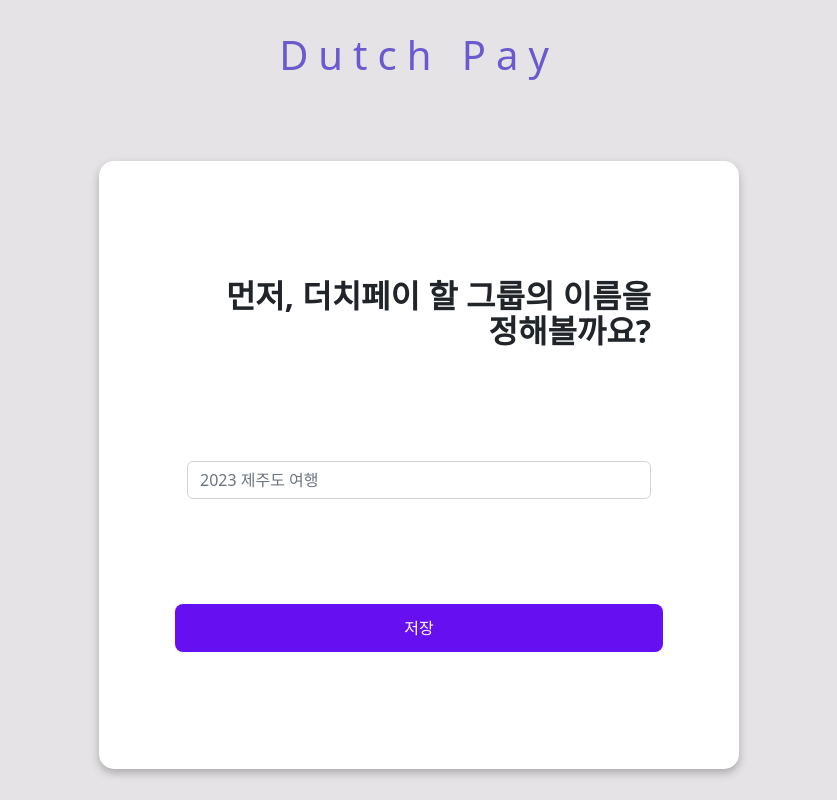
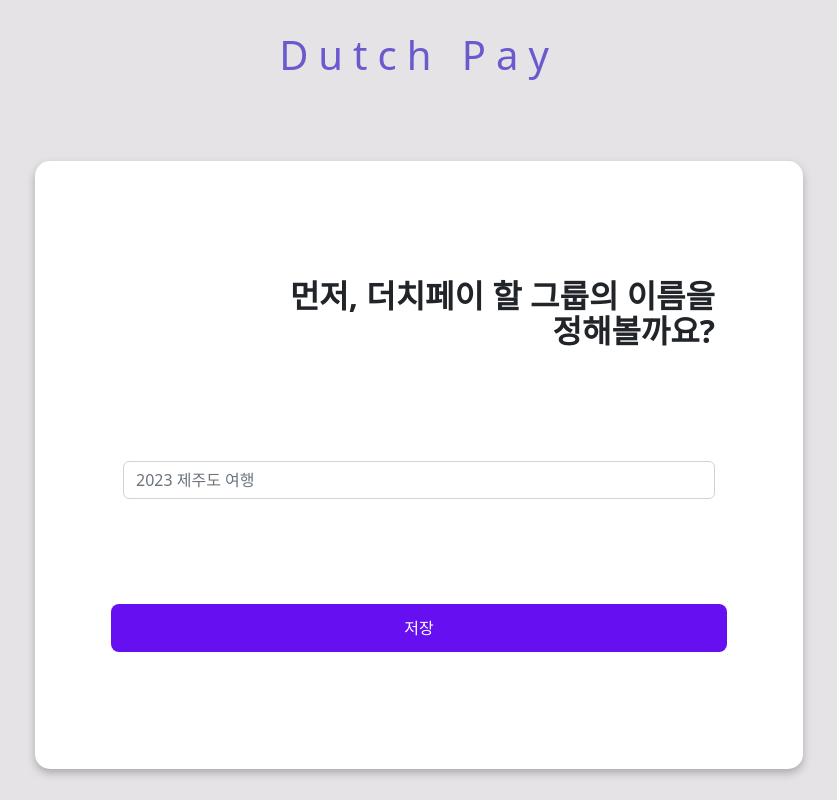
Before and after one commit to jaeyeong815/dutchpay, a React (Create React App) app: page /group in a window 1280 px wide. Shown: the whole page, without its empty margins (221-1058 px from the left). Built offline with nearby package versions, Linux system fonts and the light colour scheme.

Commit message:
design: 500px 이하 디바이스에서 컴포넌트 영역이 넓게 보이도록 수정

```diff
--- a/src/components/shared/CenteredOverlayForm.jsx
+++ b/src/components/shared/CenteredOverlayForm.jsx
@@ -27,7 +27,10 @@ export const CenteredOverlayForm = ({ title, children, validated, handleSubmit }
 };
 
 const StyledCentralizedContainer = styled(Container)`
-  width: 50vw;
+  width: 60vw;
+  @media (max-width: 500px) {
+    width: 80vw;
+  }
   min-height: 100vh;
   display: flex;
   flex-direction: column;
```
